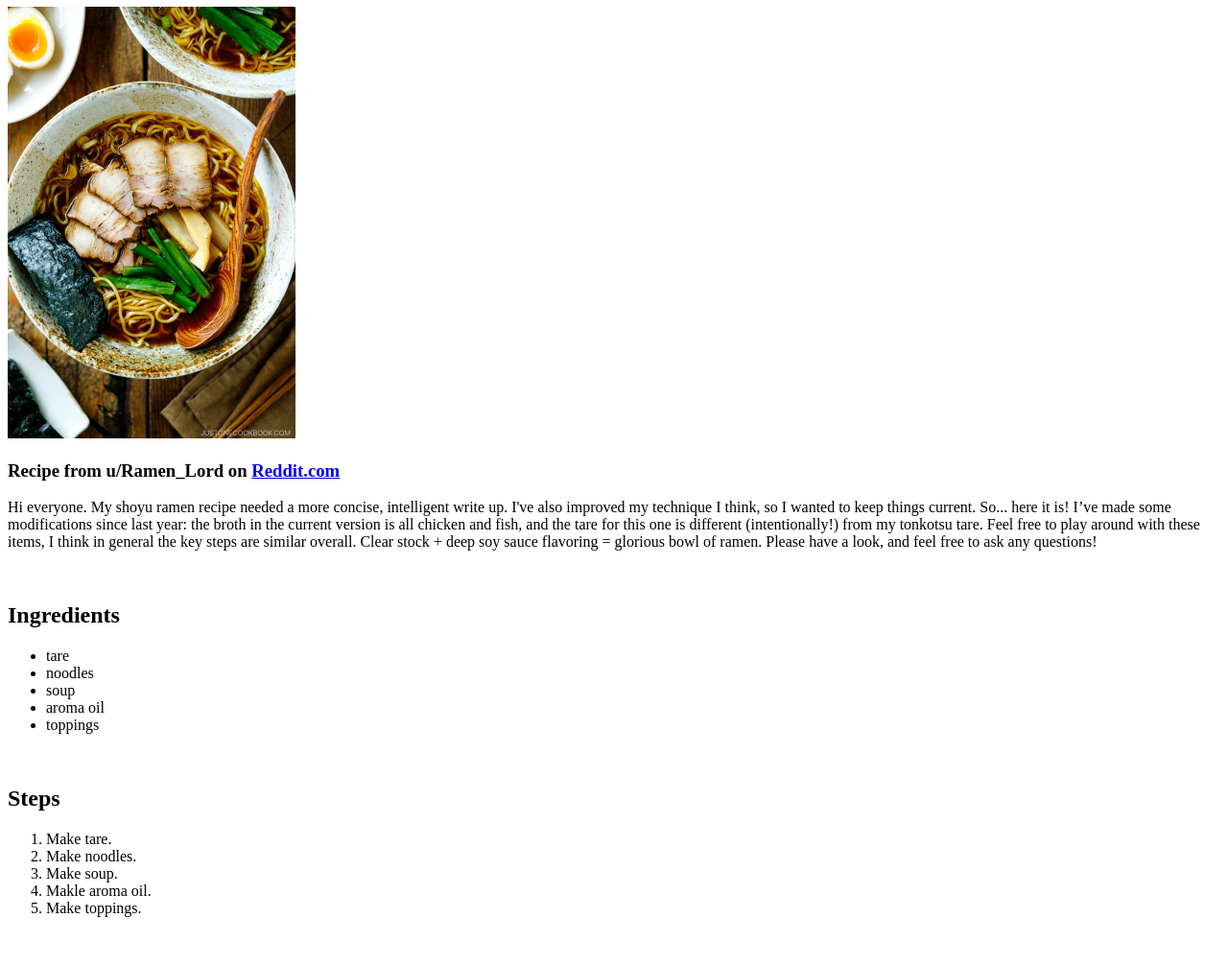
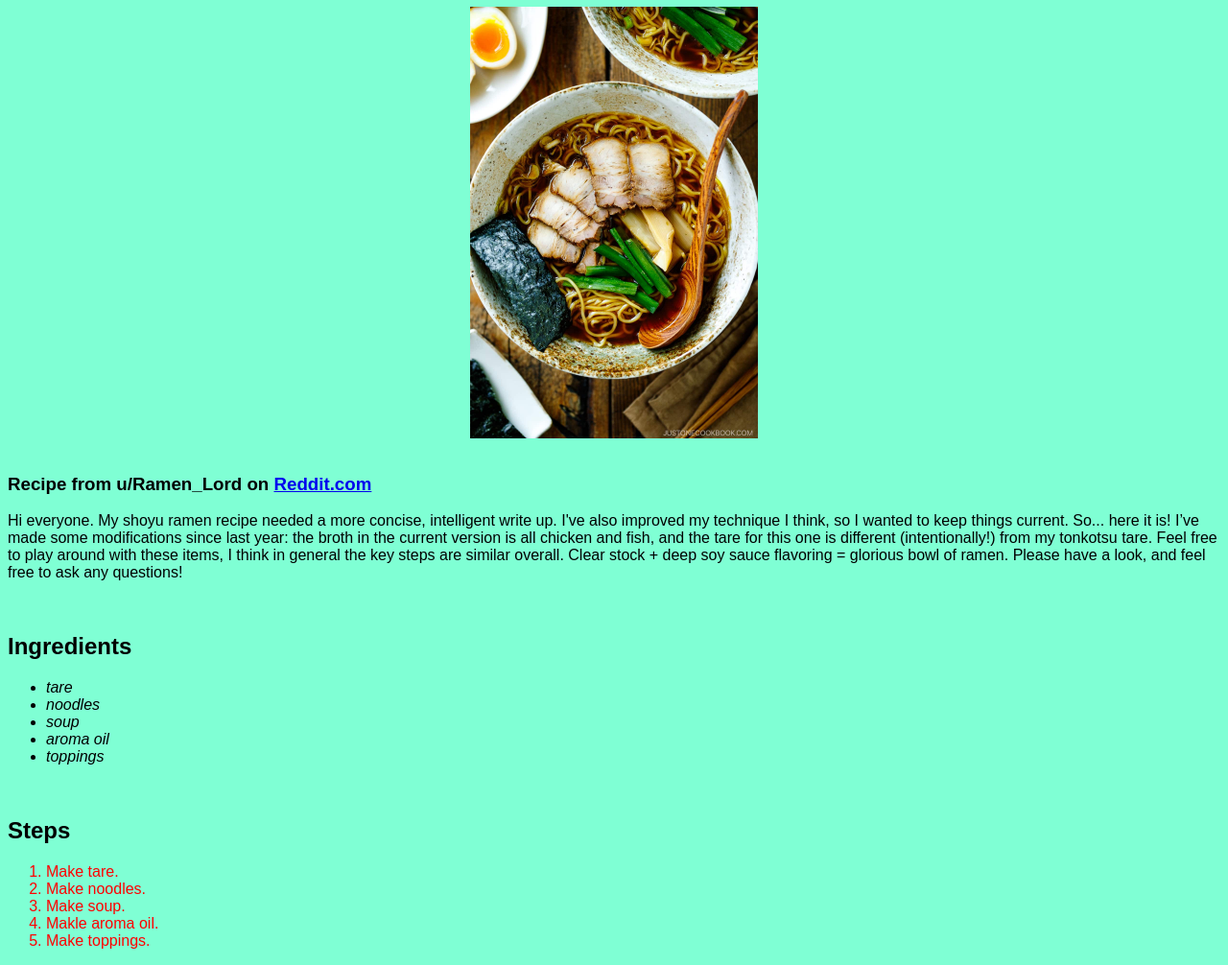
Before and after one commit to oconn802/odin-recipes, a plain HTML site: page recipes/miso-ramen.html in a window 1280 px wide. Shown: the part 73-1079 px from the top of the page at 96% size. Before the commit the page ends 1045 px from the top, so only its background shows below. Drawn offline with Linux system fonts and the light colour scheme.

Commit message:
Added CSS stylesheet styles.css to style each page

```diff
--- a/recipes/miso-ramen.html
+++ b/recipes/miso-ramen.html
@@ -4,6 +4,7 @@
     <meta charset="UTF-8">
     <meta name="viewport" content="width=device-width, initial-scale=1.0">
     <title>Miso Ramen</title>
+    <link rel="stylesheet" href="../styles.css">
 </head>
 <body>
     <h1>Miso Ramen</h1>
@@ -19,7 +20,7 @@
         I’ve made some modifications since last year: the broth in the current version is all chicken and fish, and the tare for this one is different (intentionally!) from my tonkotsu tare. Feel free to play around with these items, I think in general the key steps are similar overall. Clear stock + deep soy sauce flavoring = glorious bowl of ramen. Please have a look, and feel free to ask any questions!
     </p><br>
     <h2>Ingredients</h2>
-    <ul>
+    <ul class="ingredients">
         <li>tare</li>
         <li>noodles</li>
         <li>soup</li>
@@ -27,7 +28,7 @@
         <li>toppings</li>
     </ul><br>
     <h2>Steps</h2>
-    <ol>
+    <ol class="steps">
         <li>Make tare.</li>
         <li>Make noodles.</li>
         <li>Make soup.</li>
--- /dev/null
+++ b/styles.css
@@ -0,0 +1,26 @@
+*{
+    font-family: Arial, Helvetica, sans-serif;
+    background-color: aquamarine;
+}
+
+.link{
+    font-weight: bold;
+}
+
+.ingredients{
+    font-style: italic;
+}
+
+.steps{
+    color: red;
+}
+
+h1{
+    text-align: center;
+}
+
+img{
+    display: block;
+    margin-left: auto;
+    margin-right: auto;
+}
```
Also changed, not shown: index.html (+4 -3 lines), recipes/shoyu-ramen.html (+3 -2 lines), recipes/tonkotsu-ramen.html (+3 -2 lines).
